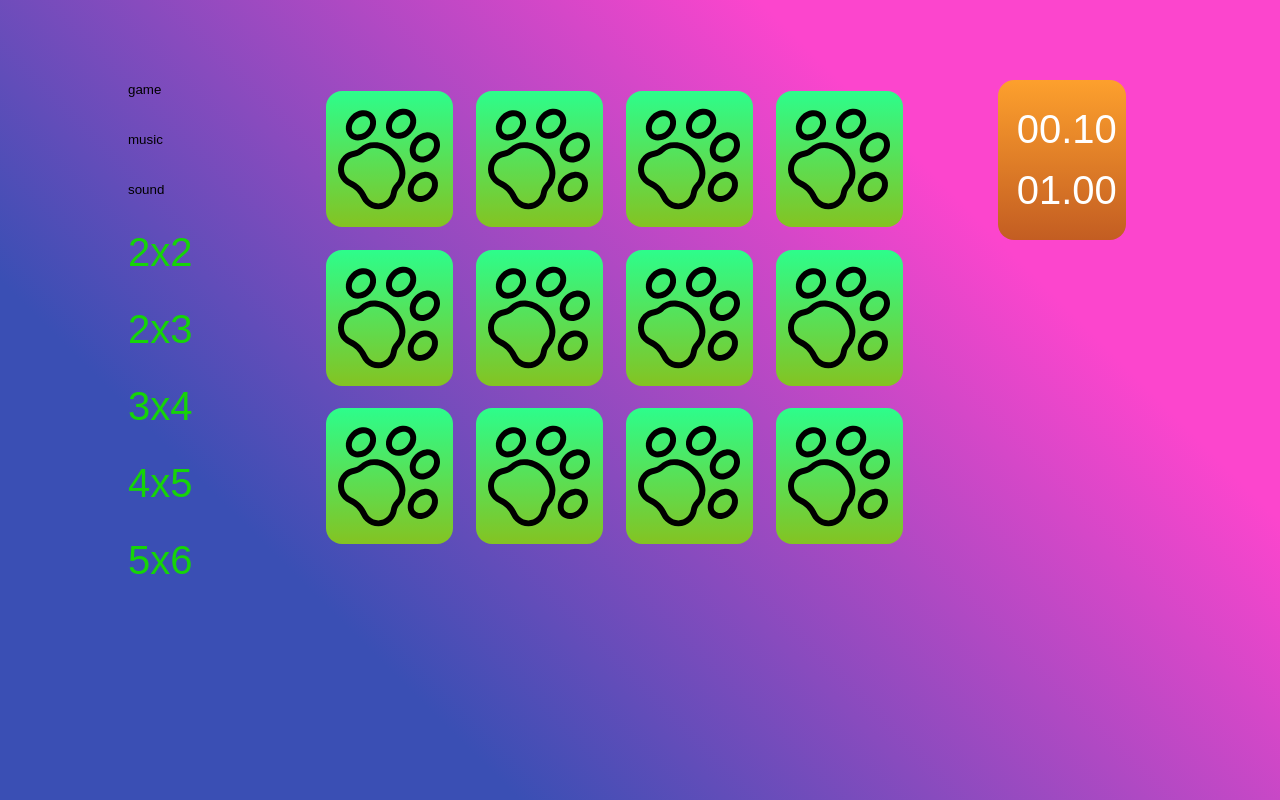
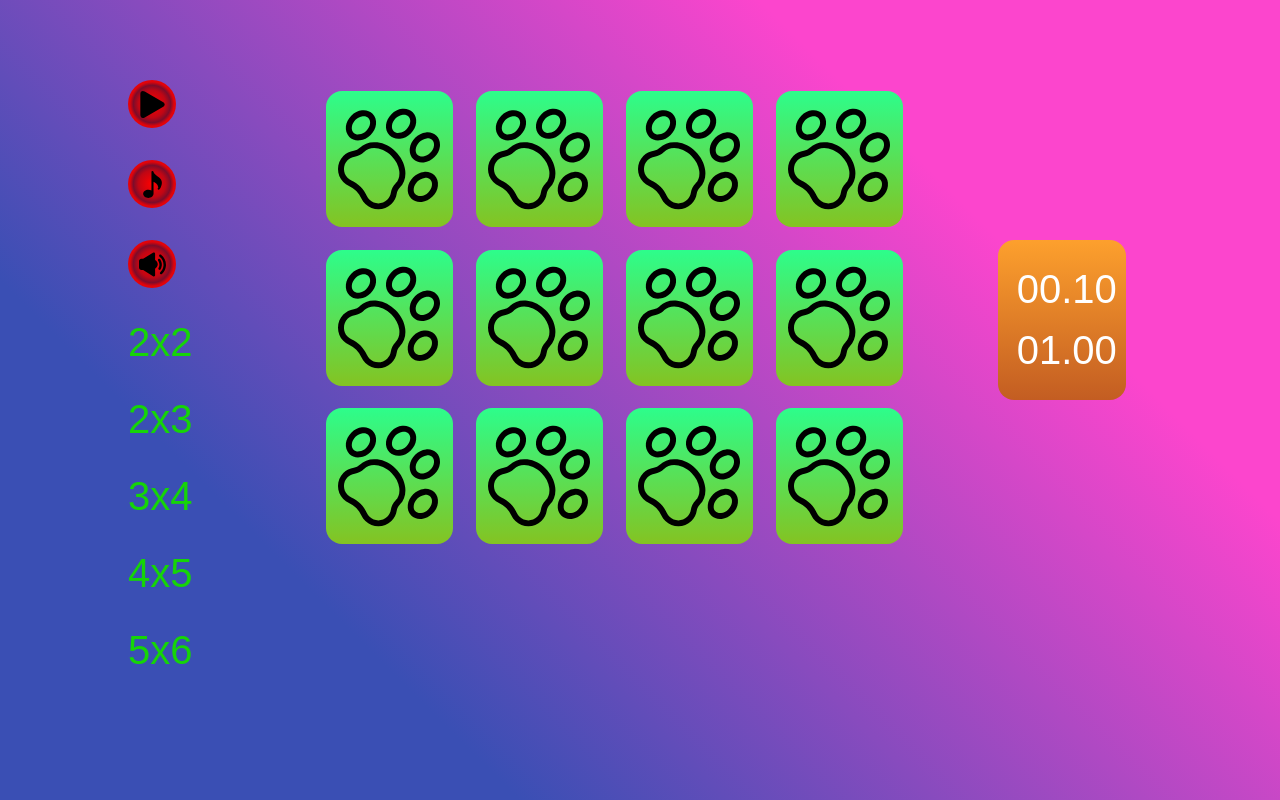
Before and after one commit to mikhailkaryamin/picture-match, a React (Create React App) app: page /game in a window 1280 px wide. Built offline with nearby package versions, Linux system fonts and the light colour scheme; grey boxes are pictures that could not be loaded.

Commit message:
feat(PlayButton): add container for Button, control play button

```diff
--- a/src/components/Game-Settings/Game-Settings.tsx
+++ b/src/components/Game-Settings/Game-Settings.tsx
@@ -1,30 +1,34 @@
 import React from 'react';
 
 import Button from '../Button/Button';
+import PlayButton from '../../containers/PlayButton/PlayButton';
+
+import { ReactComponent as Music } from '../../assets/icons/music.svg';
+import { ReactComponent as Sound } from '../../assets/icons/sound.svg';
 
 const GameSettings = () => {
   return (
     <ul className="game-settings">
       <li className="game-settings__item">
-        <Button
-          onClick={() => {}}
-          title={'game'}
-          prefix={'round'}
-        />
+        <PlayButton />
       </li>
       <li className="game-settings__item">
         <Button
           onClick={() => {}}
           title={'music'}
-          prefix={'round'}
-        />
+          prefix={'icon'}
+        >
+          <Music />
+        </Button>
       </li>
       <li className="game-settings__item">
         <Button
           onClick={() => {}}
           title={'sound'}
-          prefix={'round'}
-        />
+          prefix={'icon'}
+        >
+          <Sound />
+        </Button>
       </li>
       <li className="game-settings__item">
         <Button
--- /dev/null
+++ b/src/containers/PlayButton/PlayButton.tsx
@@ -0,0 +1,49 @@
+import React from 'react';
+import { connect } from 'react-redux'
+
+import Button from '../../components/Button/Button';
+import { ReactComponent as Play } from '../../assets/icons/play.svg';
+import { ReactComponent as Pause } from '../../assets/icons/pause.svg';
+import { ActionCreator as ActionTimer } from '../../actions/timer';
+
+type Props = {
+  isPlay: boolean;
+  start: () => void;
+  stop: () => void;
+}
+
+type State = {
+  TIMER: {
+    isOn: boolean;
+  }
+}
+
+const PlayButton = ({ isPlay, start, stop }: Props) => {
+  return (
+    <Button
+      onClick={isPlay ? stop : start}
+      title={'game'}
+      prefix={'icon'}
+    >
+      {isPlay ? <Pause /> : <Play />}
+    </Button>
+  )
+}
+
+const mapStateToProps = (state: State) => ({
+  isPlay: state['TIMER'].isOn,
+})
+
+const mapDispatchToProps = (dispatch: Function) => ({
+  start: () => {
+    dispatch(ActionTimer.startTimer())
+  },
+  stop: () => {
+    dispatch(ActionTimer.stopTimer())
+  }
+})
+
+export default connect(
+  mapStateToProps,
+  mapDispatchToProps,
+)(PlayButton);
--- a/src/styles/components/game-screen.scss
+++ b/src/styles/components/game-screen.scss
@@ -16,7 +16,7 @@
   max-width: 75%;
 }
 
-.game-screen__scoreboard {
+.game-screen__timer {
   flex: 0 0 15%;
   max-width: 15%;
   padding-top: 20vh;
```
